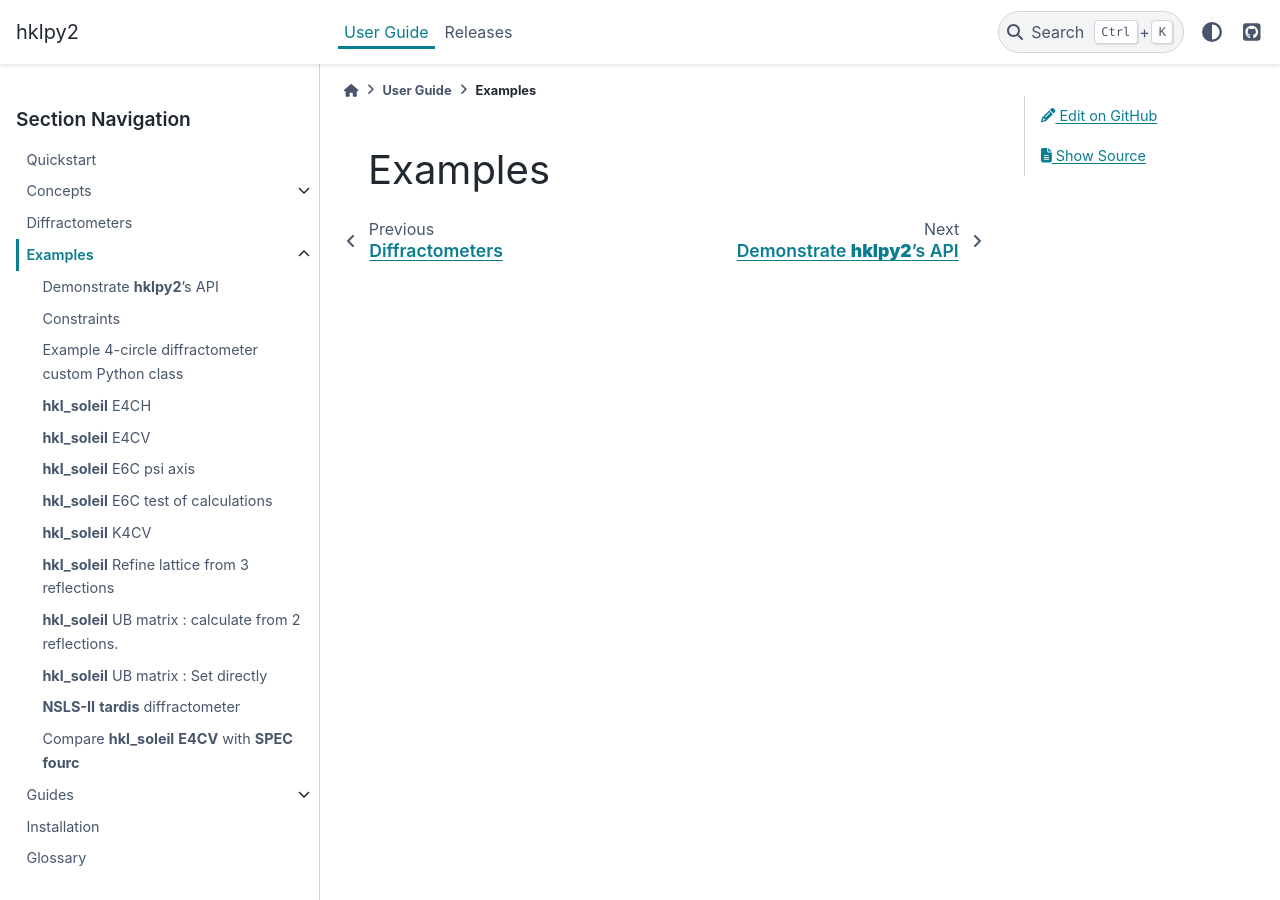
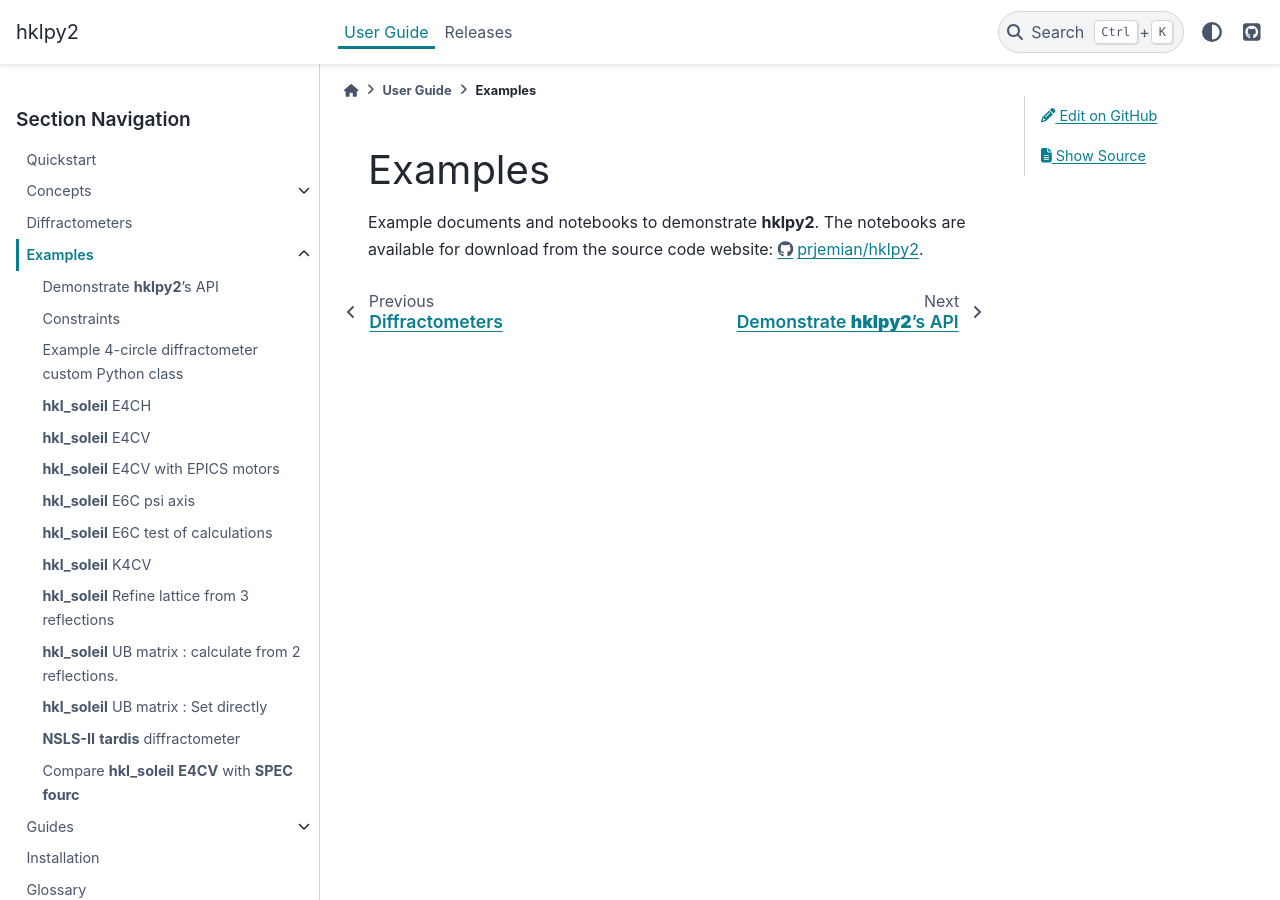
Before and after one commit to prjemian/hklpy2, a Sphinx documentation site: the page built from docs/source/examples.rst, in a window 1280 px wide and 900 px high. Built offline with Sphinx 7.4.7 and the PyData theme 0.15.4, drawn with Linux system fonts in a browser that asks for light colours; pages that are not in the unit, such as notebooks, are missing from menus; the version number could not be read and is left out.

Commit message:
DOC #14 examples

```diff
--- a/docs/source/concepts/constraints.rst
+++ b/docs/source/concepts/constraints.rst
@@ -18,6 +18,8 @@ together with a choice of operating **mode**, can be applied to:
 .. tip:: *Constraints* are implemented as *cut points* in other software.
     Similar in concept yet not entirely identical in implementation.
 
+.. TODO: describe how the constraint class works (the ``valid()`` method)
+
 .. rubric:: Examples
 
 Many of the :ref:`examples` show how to adjust :ref:`constraints <examples.constraints>`.
--- a/docs/source/concepts/creator.rst
+++ b/docs/source/concepts/creator.rst
@@ -55,8 +55,8 @@ diffractometer description      example
 simple                          :doc:`/examples/hkl_soleil-e4cv`
 geometry                        :doc:`/examples/hkl_soleil-k4cv`
 solver                          :doc:`/examples/_api_demo`
-engine (via ``solver_kwargs``)  :doc:`/examples/hkl_soleil-e6c-psi`
-EPICS PVs                       tbd
+engine (via ``solver_kwargs``)  :doc:`/guides/var_engines`
+EPICS PVs                       :doc:`/examples/hkl_soleil-e4cv+epics`
 renamed axes                    :doc:`/examples/nslsii-tardis`
 additional reals                :doc:`/examples/hkl_soleil-e6c-psi`
 auto assign                     tbd
--- a/docs/source/concepts/wavelength.rst
+++ b/docs/source/concepts/wavelength.rst
@@ -4,6 +4,6 @@
 Wavelength
 ==================
 
-.. TODO
+.. TODO write this section
 
 .. seealso:: :mod:`~hklpy2.wavelength_support`
--- a/docs/source/examples.rst
+++ b/docs/source/examples.rst
@@ -4,6 +4,10 @@
 Examples
 ==========
 
+Example documents and notebooks to demonstrate |hklpy2|. The notebooks are
+available for download from the source code website:
+https://github.com/prjemian/hklpy2/docs/source/examples.
+
 .. toctree::
    :glob:
    :hidden:
```
Also changed, not shown: docs/source/examples/example-4-circle-custom-class.ipynb, docs/source/examples/hkl_soleil-e4cv+epics.ipynb (added), docs/source/examples/hkl_soleil-e4cv.ipynb, 1 other file.
